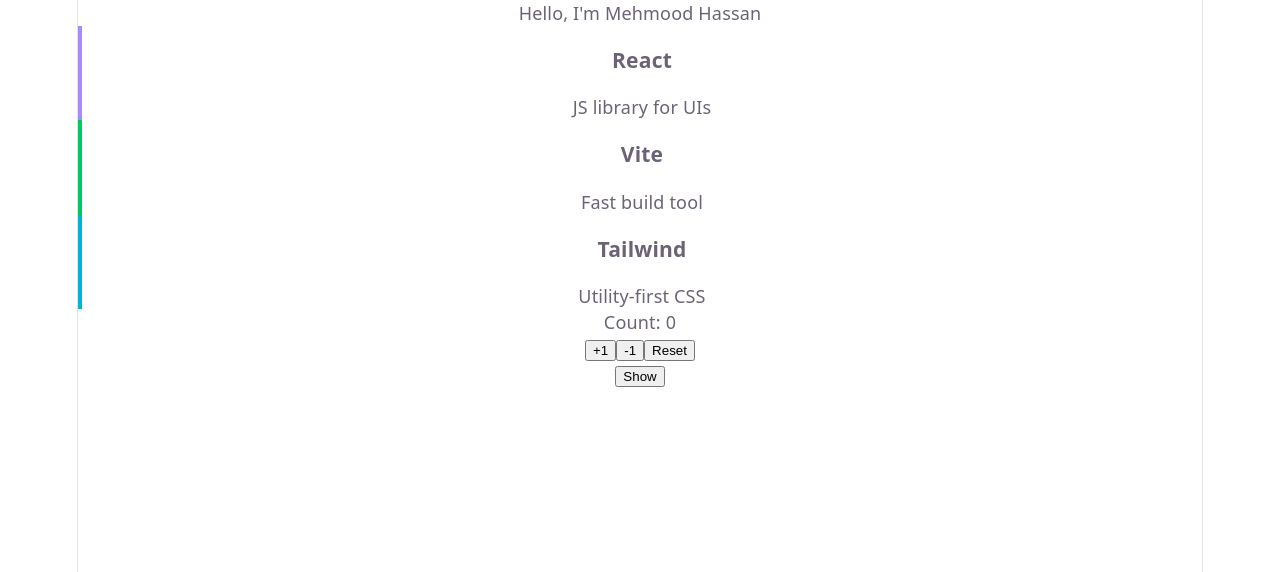
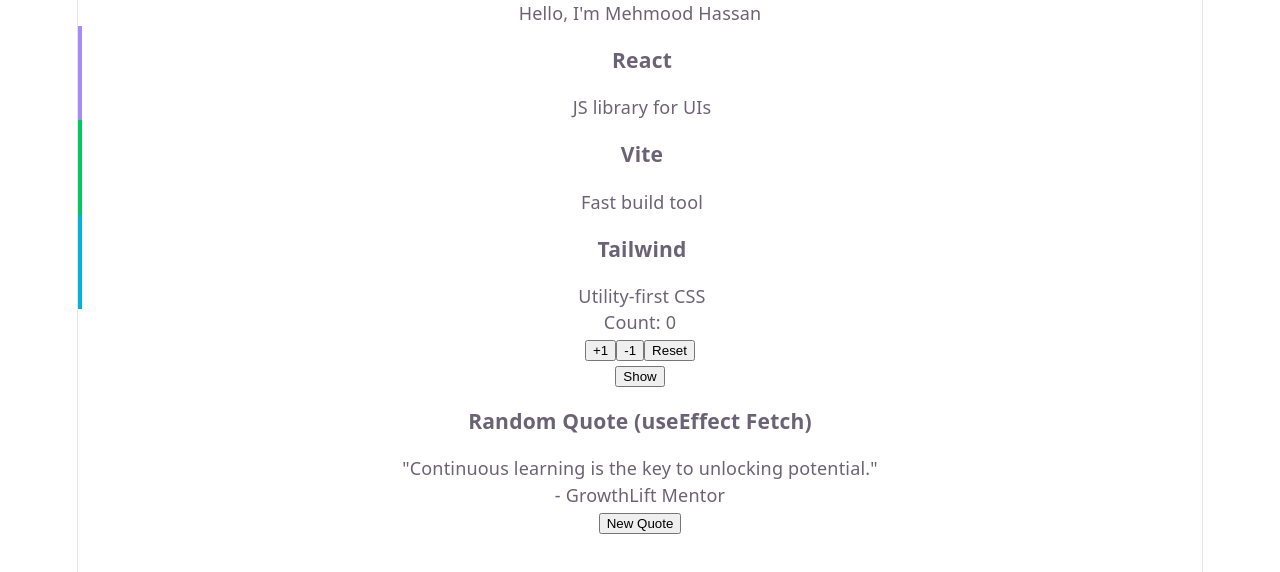
Before and after one commit to MehmoodCoder/Learning_React, a React (Vite) app in the folder React_Learning/: page / in a window 1280 px wide. Shown: the top 572 px of the page. Built offline with nearby package versions, Linux system fonts and the light colour scheme; no server answers.

Commit message:
Import and use QuoteBox component

```diff
--- a/React_Learning/src/App.jsx
+++ b/React_Learning/src/App.jsx
@@ -3,6 +3,7 @@
 import Card from './components/Card'
 import Counter from './components/Counter'
 import Toggle from './components/Toggle'
+import QuoteBox from './components/QuoteBox'
 
 function App() {
   return (
@@ -13,6 +14,7 @@
       <Card title="Tailwind" description="Utility-first CSS" color="#00B4D8" />
       <Counter/>
       <Toggle/>
+      <QuoteBox/>
     </>
   )
 }
```
